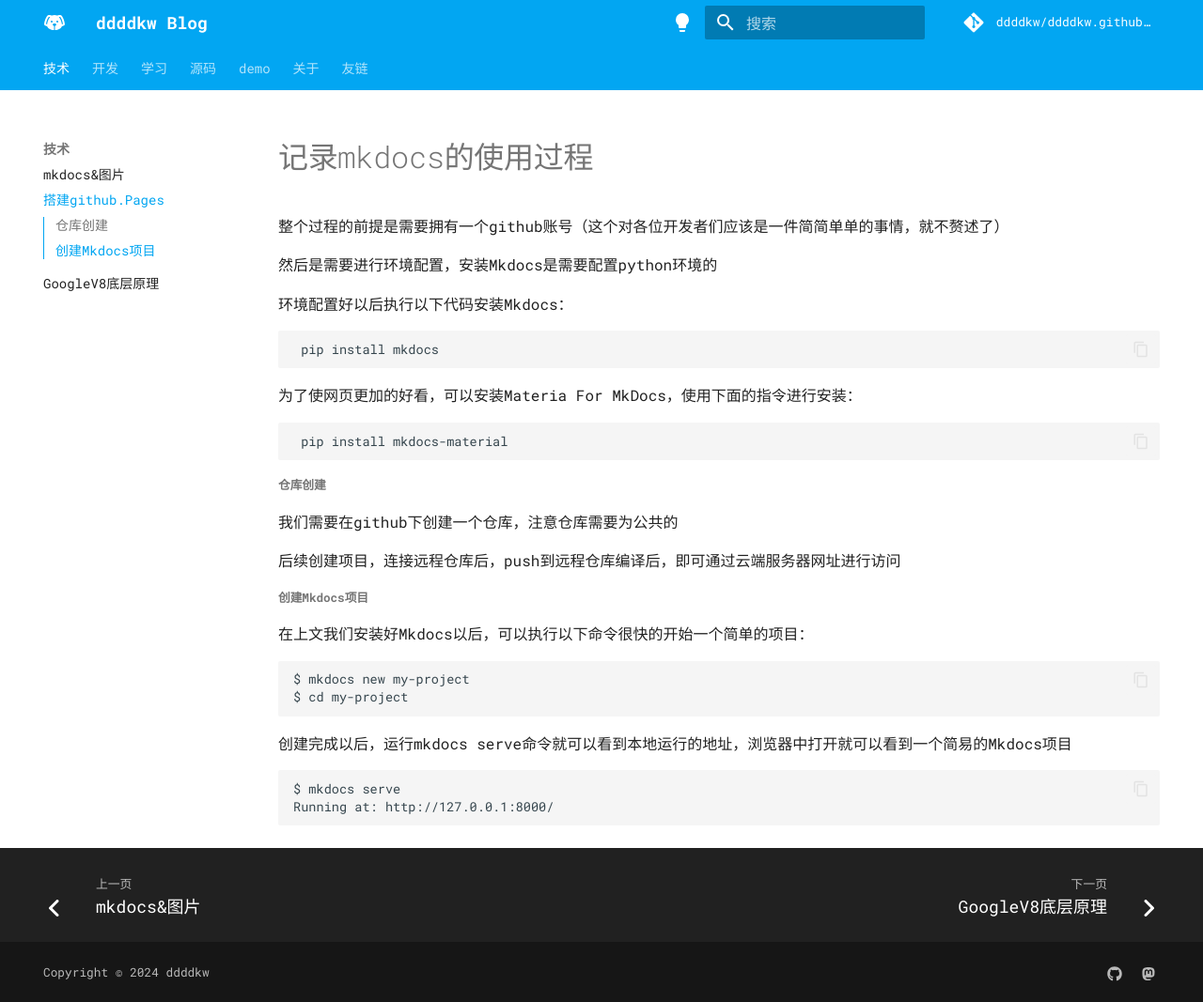
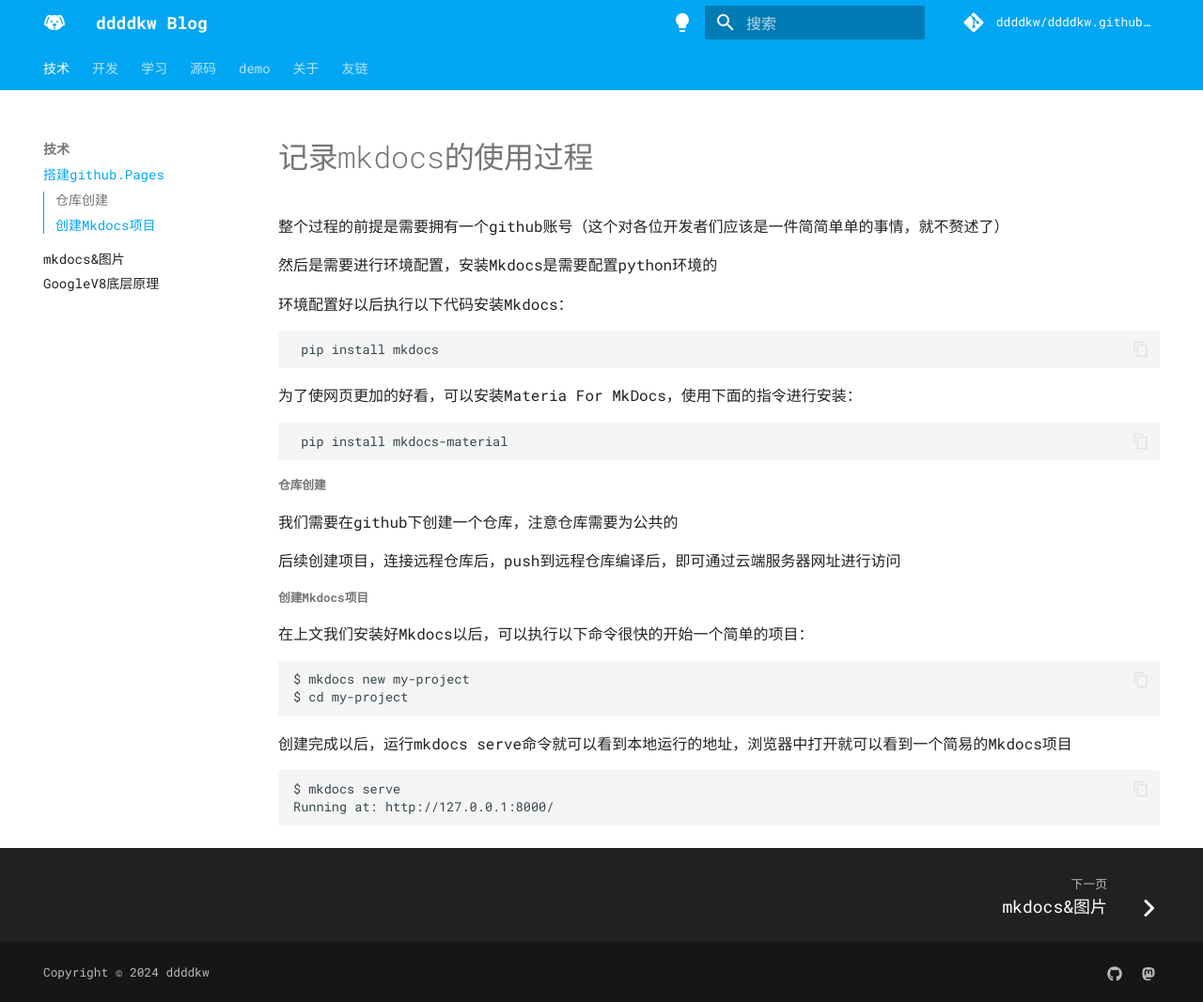
Before and after one commit to ddddkw/ddddkw.github.io, an MkDocs documentation site: the page built from docs/homePage/buildPage.md, in a window 1280 px wide and 1067 px high. Shown: the whole window at 94% size. Built offline with MkDocs 1.6.1 and Material for MkDocs 9.7.7, drawn with Linux system fonts in a browser that asks for light colours; comment, search, counter and statistics services are not loaded; some of the changed lines change nothing that is shown.

Commit message:
目录位置调整

```diff
--- a/mkdocs.yml
+++ b/mkdocs.yml
@@ -10,8 +10,8 @@
 nav:
   - 技术:
 #    - 主页: index.md
+    - 搭建github.Pages: homePage/buildPage.md
     - mkdocs&图片: homePage/pictures.md
-    - 搭建github.Pages: homePage/buildPage.md
     - GoogleV8底层原理: homePage/GoogleV8底层原理.md
   - 开发:
     - 前端:
```
